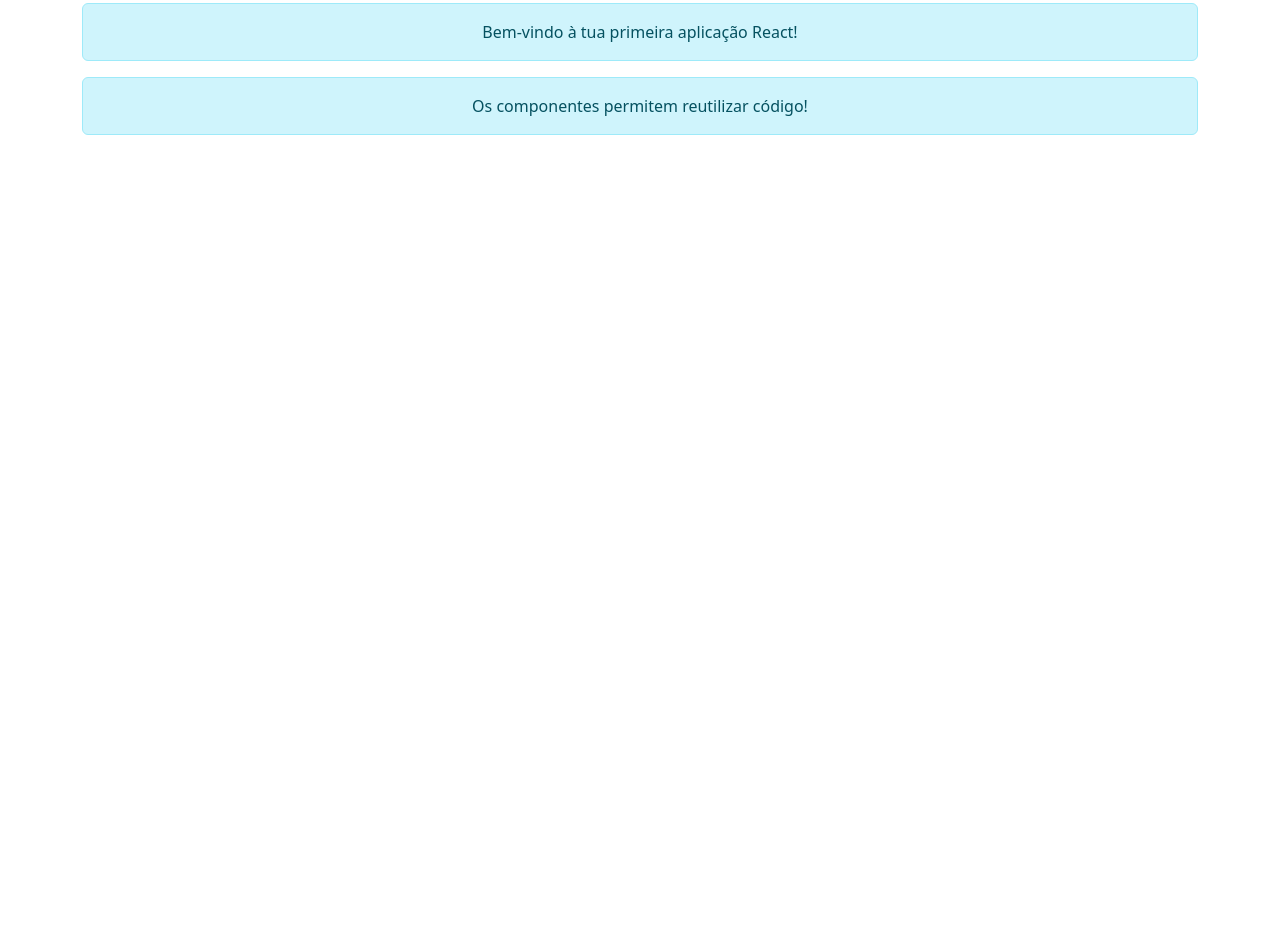
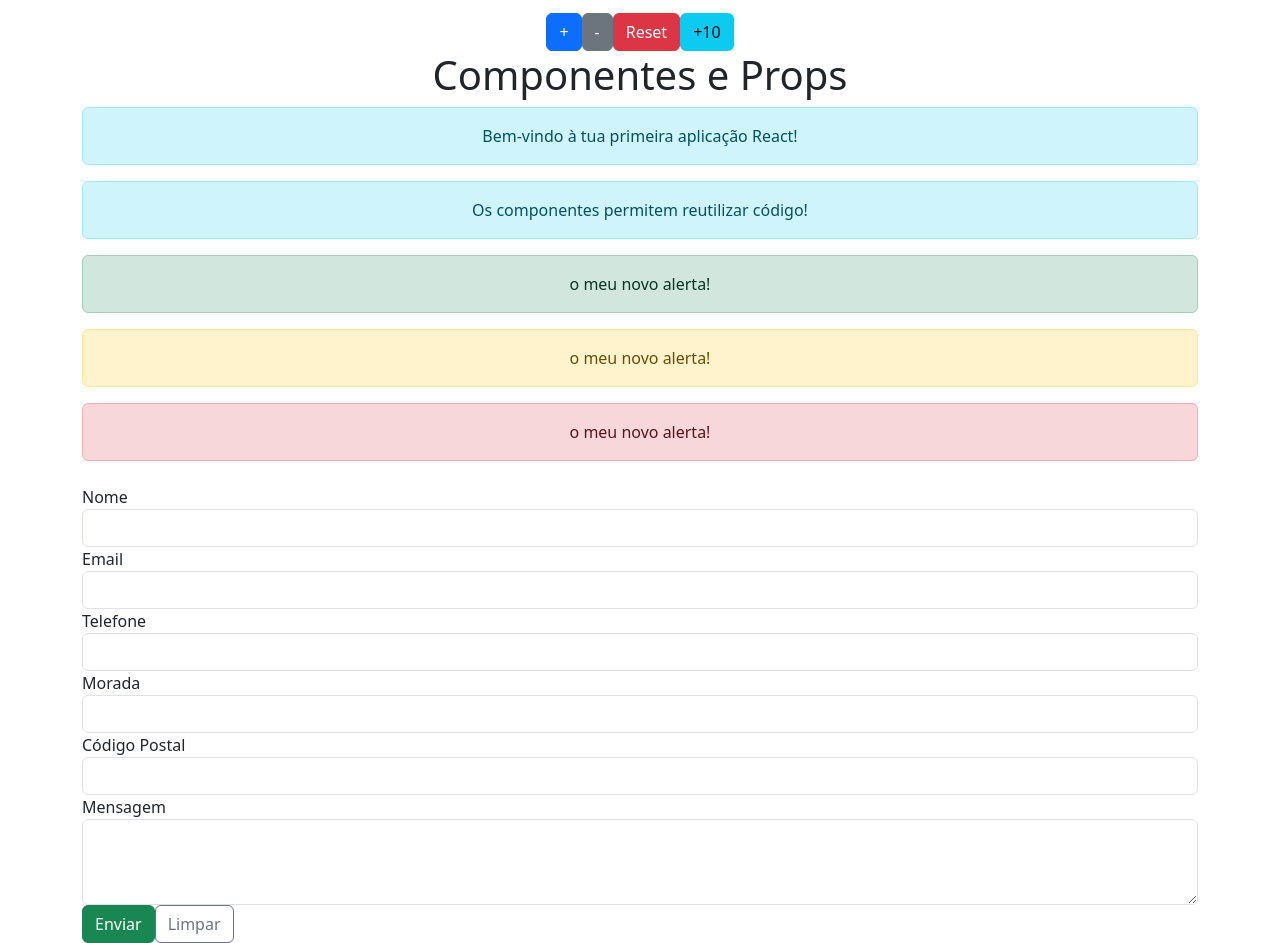
Before and after one commit to simaorafa/REACT_APP-1, a React (Vite) app: page / in a window 1280 px wide. Shown: the part 217-1160 px from the top of the page. Before the commit the page ends 800 px from the top, so only its background shows below. Built offline with nearby package versions, Linux system fonts and the light colour scheme.

Commit message:
Antes das asneiras

```diff
--- a/src/Alerta.jsx
+++ b/src/Alerta.jsx
@@ -1 +1,10 @@
+// Um componente pode receber "props" (dados enviados pelo componente pai)
 function Alerta(props) {
+    // Aqui usamos props.texto, enviada pelo componente App
+    return (
+        <div className={`alert alert-${props.tipo} text-center`} role="alert">
+            {props.texto}
+        </div>
+    );
+}
+export default Alerta;
--- a/src/App.jsx
+++ b/src/App.jsx
@@ -3,6 +3,9 @@ import reactLogo from './assets/react.svg'
 import viteLogo from './assets/vite.svg'
 import heroImg from './assets/hero.png'
 import Mensagem from './Mensagem';
+import Alerta from './Alerta';
+import Contador from './Contador';
+import Formulario from './Formulario';
 import './App.css'
 
 function App() {
@@ -20,10 +23,19 @@ function App() {
                 Clica-me!
             </button>
 
+            <Contador/>
+
             <h1 className="text-center">Componentes e Props</h1>
             {/* Cada componente recebe props diferentes */}
             <Mensagem mytext="Bem-vindo à tua primeira aplicação React!" />
             <Mensagem mytext="Os componentes permitem reutilizar código!" />
+
+            <Alerta tipo="success" texto="o meu novo alerta!" />
+            <Alerta tipo="warning" texto="o meu novo alerta!" />
+            <Alerta tipo="danger" texto="o meu novo alerta!" />
+
+            <Formulario />
+
 
         </div>
     );
--- /dev/null
+++ b/src/Contador.jsx
@@ -0,0 +1,40 @@
+import { useState } from 'react';
+// useState cria um "estado" dentro do componente.
+// Quando o estado muda, o componente é renderizado novamente.
+function Contador() {
+    const [contagem, setContagem] = useState(0);
+    function aumentar() {
+        setContagem(contagem + 1);
+    }
+    function adicionardez() {
+        setContagem(contagem + 10);
+    }
+
+    function diminuir() {
+        if (contagem > 0) setContagem(contagem - 1);
+    }
+    function reiniciar() {
+        setContagem(0);
+    }
+    return (
+        <div className="text-center mt-4">
+            <h3>Contador: {contagem}</h3>
+            {/* Cada botão altera o estado de forma diferente */}
+            <button className="btn btn-primary mr-2" onClick={aumentar}>
+                +
+            </button>
+            <button className="btn btn-secondary mr-2" onClick={diminuir}>
+                -
+            </button>
+            <button className="btn btn-danger" onClick={reiniciar}>
+                Reset
+            </button>
+
+            <button className="btn btn-info mr-2" onClick={adicionardez}>
+                +10
+            </button>
+
+        </div>
+    );
+}
+export default Contador;
--- /dev/null
+++ b/src/Formulario.jsx
@@ -0,0 +1,90 @@
+import React, { useState } from 'react';
+
+function Formulario() {
+    // Estado único "formData" guarda todos os campos do formulário num objeto
+    const [formData, setFormData] = useState({
+        nome: '',
+        email: '',
+        telefone: '',
+        morada: '',
+        codigopostal: '',
+        mensagem: ''
+    });
+    // Guarda os dados submetidos (para mostrar depois do envio)
+    const [dadosSubmetidos, setDadosSubmetidos] = useState(null);
+    // Esta função é chamada quando o formulário é submetido
+    function handleSubmit(e) {
+        e.preventDefault(); // impede o recarregamento da página
+        setDadosSubmetidos(formData); // guarda os dados preenchidos
+    }
+    // Limpa o formulário e os dados apresentados
+    function limparFormulario() {
+        setFormData({ nome: '', email: '', telefone: '', morada: '', codigopostal: '', mensagem: '' });
+        setDadosSubmetidos(null);
+    }
+    return (
+        <div className="mt-4">
+            <form onSubmit={handleSubmit}>
+                {/* Cada campo é controlado — o valor vem do estado React */}
+                <div className="form-group">
+                    <label>Nome</label>
+                    <input type="text" className="form-control" value={formData.nome} onChange={(e) =>
+
+                        setFormData({ ...formData, nome: e.target.value })} required />
+                </div>
+                <div className="form-group">
+                    <label>Email</label>
+                    <input type="email" className="form-control" value={formData.email} onChange={(e) =>
+
+                        setFormData({ ...formData, email: e.target.value })} required />
+                </div>
+                <div className="form-group">
+                    <label>Telefone</label>
+                    <input type="tel" className="form-control" value={formData.telefone} onChange={(e) =>
+
+                        setFormData({ ...formData, telefone: e.target.value })} />
+                </div>
+                <div className="form-group">
+                    <label>Morada</label>
+                    <input type="text" className="form-control" value={formData.morada} onChange={(e) =>
+
+                        setFormData({ ...formData, morada: e.target.value })} required />
+                </div>
+                <div className="form-group">
+                    <label>Código Postal</label>
+                    <input type="text" className="form-control" value={formData.codigopostal} onChange={(e) =>
+
+                        setFormData({ ...formData, codigopostal: e.target.value })} required />
+                </div>
+                <div className="form-group">
+
+                    <label>Mensagem</label>
+                    <textarea className="form-control" rows="3" value={formData.mensagem} onChange={(e) =>
+
+                        setFormData({ ...formData, mensagem: e.target.value })}></textarea>
+                </div>
+                {/* Botões de ação */}
+                <button className="btn btn-success mr-2">Enviar</button>
+
+                <button type="button" className="btn btn-outline-secondary"
+
+                    onClick={limparFormulario}>Limpar</button>
+            </form>
+            {/* Mostra os dados submetidos se existirem */}
+            {dadosSubmetidos && (
+                <div className="card mt-4">
+                    <div className="card-body">
+                        <h5 className="card-title">Dados Recebidos</h5>
+                        <p><strong>Nome:</strong> {dadosSubmetidos.nome}</p>
+                        <p><strong>Email:</strong> {dadosSubmetidos.email}</p>
+                        <p><strong>Telefone:</strong> {dadosSubmetidos.telefone}</p>
+                        <p><strong>Morada:</strong> {dadosSubmetidos.morada}</p>
+                        <p><strong>Código Postal:</strong> {dadosSubmetidos.codigopostal}</p>
+                        <p><strong>Mensagem:</strong> {dadosSubmetidos.mensagem}</p>
+                    </div>
+                </div>
+            )}
+        </div>
+    );
+}
+export default Formulario;
```
